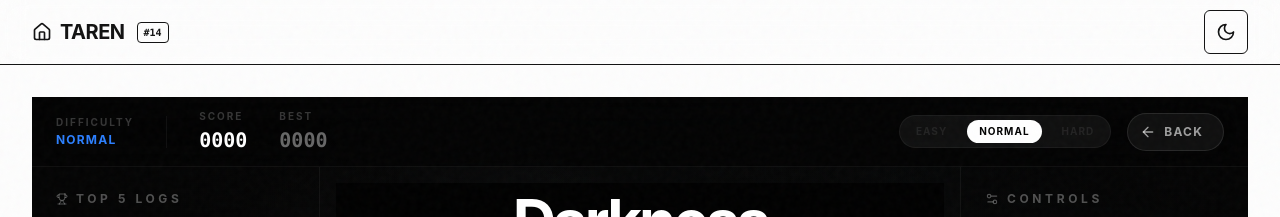
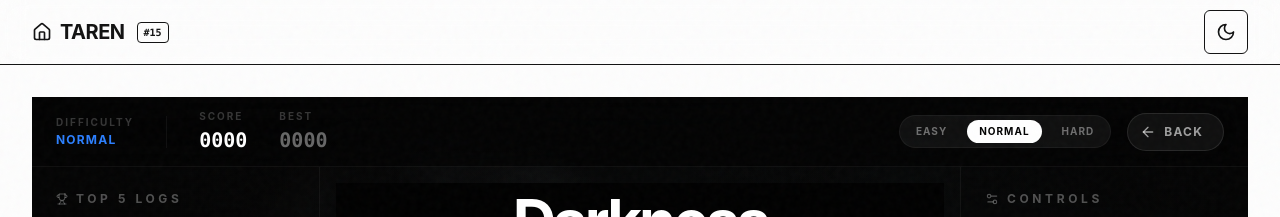
Before and after one commit to Jimmy7610/taren, a React (Vite) app: page /games/snake in a window 1280 px wide. Both pictures are taken after a click on the button "BOOT EXPERIMENT". Shown: the top 217 px of the page. Built offline with nearby package versions, Linux system fonts and the light colour scheme.

Commit message:
feat(snake): rename gameover CTA, enable difficulty switching after death, enhance background visibility (#15)

```diff
--- a/src/components/games/SnakeCanvas.tsx
+++ b/src/components/games/SnakeCanvas.tsx
@@ -479,7 +479,7 @@ export const SnakeCanvas: React.FC<SnakeCanvasProps> = ({
                                 onClick={resetGame}
                                 className="flex items-center justify-center gap-4 w-full py-6 bg-white text-black font-bold rounded-2xl hover:scale-[1.04] transition-transform shadow-[0_20px_60px_-15px_rgba(255,255,255,0.2)]"
                             >
-                                <RefreshCcw className="h-6 w-6" /> NEW LOG
+                                <RefreshCcw className="h-6 w-6" /> PLAY AGAIN
                             </button>
                             {!isTouchDevice && (
                                 <p className="text-white/20 text-[10px] font-mono uppercase tracking-[0.3em] mt-4">
--- a/src/constants/build.ts
+++ b/src/constants/build.ts
@@ -1 +1 @@
-export const BUILD_COUNTER = 14;
+export const BUILD_COUNTER = 15;
--- a/src/pages/SnakeGame.tsx
+++ b/src/pages/SnakeGame.tsx
@@ -100,13 +100,13 @@ export const SnakeGame: React.FC = () => {
                 <img
                     src={snakeBg}
                     alt=""
-                    className="w-full h-full object-cover scale-110 blur-xl opacity-30 grayscale-[20%]"
+                    className="w-full h-full object-cover scale-110 blur-md opacity-40 grayscale-[20%]"
                 />
                 <div className="absolute inset-0 bg-gradient-to-b from-[#050505] via-transparent to-[#050505]" />
                 <div className="absolute inset-0 bg-gradient-to-r from-[#050505] via-transparent to-[#050505]" />
             </div>
             {/* Header / HUD */}
-            <header className="flex items-center justify-between px-6 py-3 border-b border-white/5 bg-black/40 backdrop-blur-xl z-30">
+            <header className="flex items-center justify-between px-6 py-3 border-b border-white/5 bg-black/40 backdrop-blur-xl z-50">
                 <div className="flex items-center gap-8">
                     <div className="flex flex-col">
                         <span className="text-[10px] font-bold text-white/20 uppercase tracking-[0.2em] mb-0.5">Difficulty</span>
@@ -134,8 +134,8 @@ export const SnakeGame: React.FC = () => {
                         {(['EASY', 'NORMAL', 'HARD'] as Difficulty[]).map((d) => (
                             <button
                                 key={d}
-                                onClick={() => gameState === 'IDLE' && setDifficulty(d)}
-                                disabled={gameState !== 'IDLE'}
+                                onClick={() => (gameState === 'IDLE' || gameState === 'GAMEOVER') && setDifficulty(d)}
+                                disabled={gameState === 'PLAYING' || gameState === 'PAUSED'}
                                 className={`px-3 py-1 rounded-full text-[10px] font-bold uppercase tracking-widest transition-all ${difficulty === d
                                     ? 'bg-white text-black'
                                     : 'text-white/40 hover:text-white disabled:opacity-20'
```
